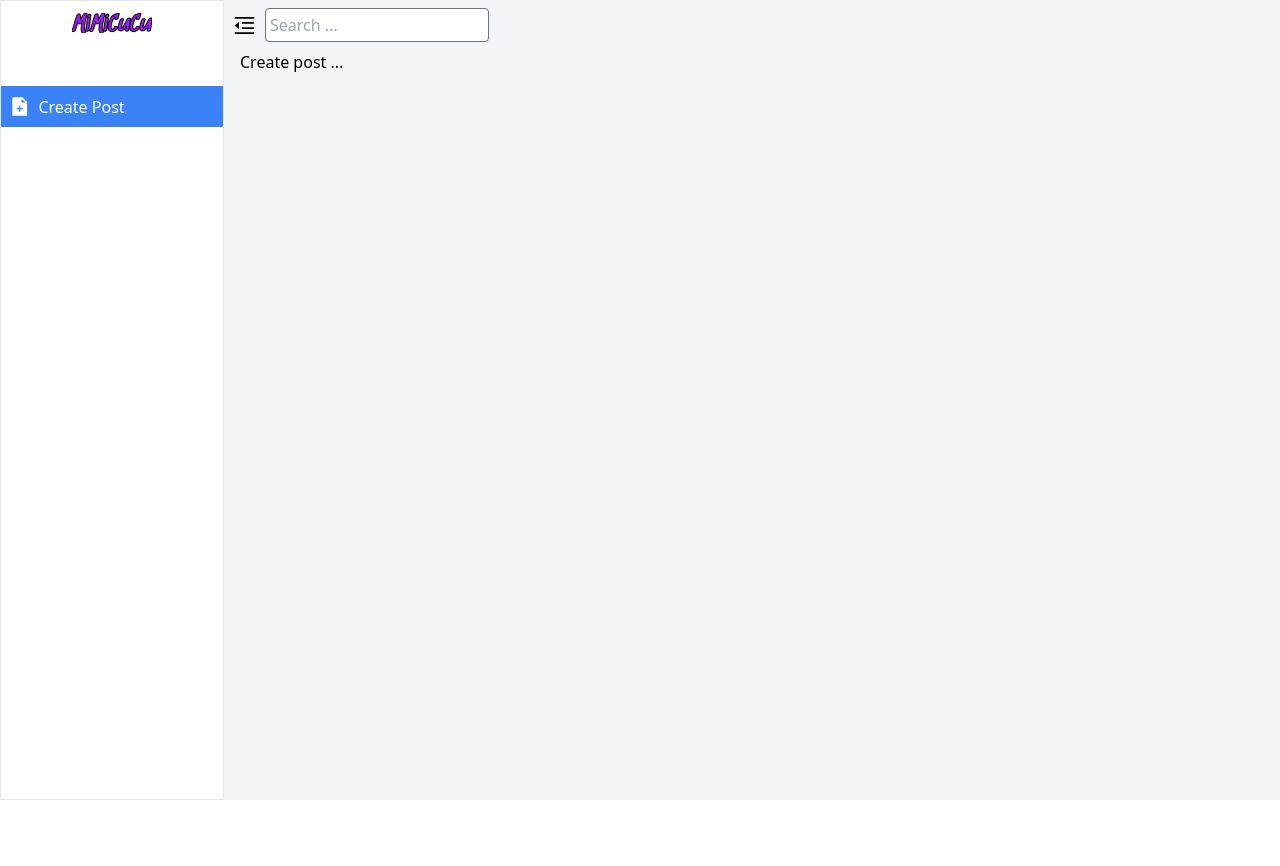
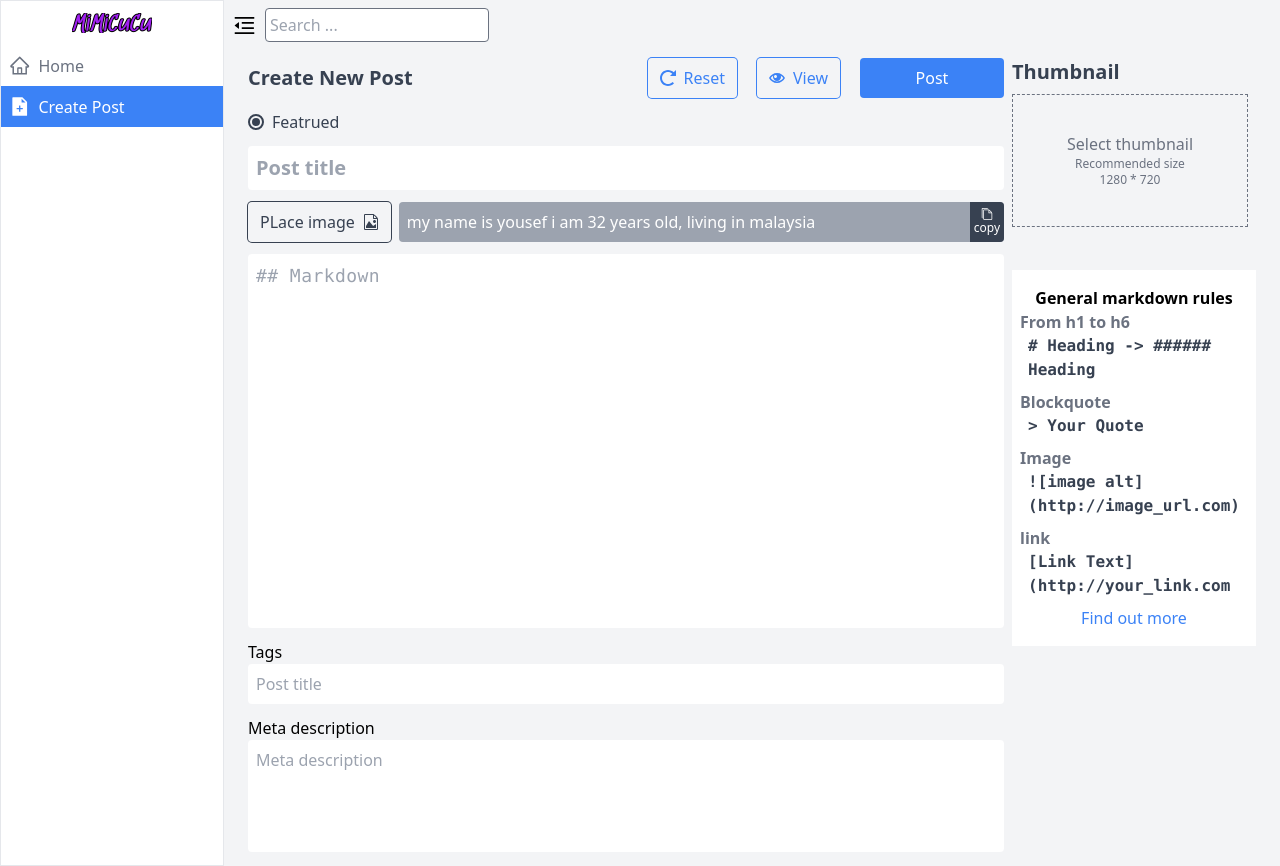
Before and after one commit to joealsaaidah/ReactNative-blog-app, a React (Create React App) app in the folder admin/: page /create-post in a window 1280 px wide. Before the commit the page ends 800 px from the top, so only its background shows below. Built offline with nearby package versions, Linux system fonts and the light colour scheme; no server answers.

Commit message:
design create post form

```diff
--- a/admin/src/components/CreatePost.jsx
+++ b/admin/src/components/CreatePost.jsx
@@ -1,10 +1,164 @@
 import React from "react";
+import {
+  ImEye,
+  ImFilePicture,
+  ImFilesEmpty,
+  ImSpinner11,
+} from "react-icons/im";
+
+const mdRules = [
+  {
+    title: "From h1 to h6",
+    rule: "# Heading -> ###### Heading",
+  },
+  {
+    title: "Blockquote",
+    rule: "> Your Quote",
+  },
+  {
+    title: "Image",
+    rule: "![image alt] (http://image_url.com)",
+  },
+  {
+    title: "link",
+    rule: "[Link Text](http://your_link.com",
+  },
+];
 
 const CreatePost = () => {
   return (
-    <div>
-      <h1>Create post ...</h1>
-    </div>
+    <form className='flex p-2'>
+      {/* Left Side */}
+      <div className='flex flex-col w-9/12 h-screen space-y-3'>
+        {/* Title and  Submit*/}
+        <div className='flex items-center justify-between'>
+          <h1 className='text-xl font-semibold text-gray-700'>
+            Create New Post
+          </h1>
+          <div className='flex items-center space-x-5'>
+            <button className='flex items-center h-10 px-3 space-x-2 text-blue-500 transition rounded hover:text-white hover:bg-blue-500 ring-1 ring-blue-500'>
+              <ImSpinner11 />
+              <span>Reset</span>
+            </button>
+            <button className='flex items-center h-10 px-3 space-x-2 text-blue-500 transition rounded hover:text-white hover:bg-blue-500 ring-1 ring-blue-500'>
+              <ImEye />
+              <span>View</span>
+            </button>
+            <button className='h-10 px-5 text-white transition bg-blue-500 rounded hover:text-blue-500 ring-blue-500 hover:bg-transparent hover:ring-1 w-36'>
+              Post
+            </button>
+          </div>
+        </div>
+        {/* Featured Checkbox */}
+        <div>
+          <input id='featured' type='checkbox' hidden />
+          <label
+            className='flex items-center space-x-2 text-gray-700 cursor-pointer group'
+            htmlFor='featured'
+          >
+            <div className='flex items-center justify-center w-4 h-4 border-2 border-gray-700 rounded-full group-hover:border-blue-500'>
+              <div className='w-2 h-2 bg-gray-700 rounded-full group-hover:bg-blue-500 ' />
+            </div>
+            <span className='group-hover:text-blue-500'>Featrued</span>
+          </label>
+        </div>
+        {/* Title input */}
+        <input
+          className='w-full p-2 text-xl font-semibold rounded outline-none focus:ring-1 '
+          placeholder='Post title'
+          type='text'
+        />
+        {/* image input  */}
+        <div className='flex space-x-2'>
+          <div>
+            <input id='image-input' type='file' hidden />
+            <label
+              htmlFor='image-input'
+              className='flex items-center h-10 px-3 space-x-2 text-gray-700 transition rounded cursor-pointer hover:text-white hover:bg-gray-700 ring-1 ring-gray-700'
+            >
+              <span>PLace image</span>
+              <ImFilePicture />
+            </label>
+          </div>
+
+          <div className='flex items-center justify-between flex-1 overflow-hidden bg-gray-400 rounded'>
+            <input
+              className='w-full px-2 text-white bg-transparent'
+              type='text'
+              value='my name is yousef i am 32 years old, living in malaysia'
+              disabled
+            />
+
+            <button className='flex flex-col items-center self-stretch justify-center p-1 text-xs text-white bg-gray-700'>
+              <ImFilesEmpty />
+              <span>copy</span>
+            </button>
+          </div>
+        </div>
+        <textarea
+          className='flex-1 w-full p-2 font-mono text-lg tracking-wide rounded outline-none resize-none focus:ring-1'
+          placeholder='## Markdown'
+        ></textarea>
+
+        {/* Tags input */}
+        <div>
+          <label htmlFor='tags'>Tags</label>
+          <input
+            id='tags'
+            className='w-full p-2 rounded outline-none focus:ring-1 '
+            placeholder='Post title'
+            type='text'
+          />
+        </div>
+        {/* meta description input */}
+        <div>
+          <label htmlFor='meta'>Meta description</label>
+          <textarea
+            id='meta'
+            className='w-full p-2 rounded outline-none resize-none h-28 focus:ring-1'
+            placeholder='Meta description'
+          ></textarea>
+        </div>
+      </div>
+      {/* Right Side */}
+      <div className='relative w-1/4 px-2 '>
+        <h1 className='mb-2 text-xl font-semibold text-gray-700'>Thumbnail</h1>
+        {/* Image Input */}
+        <div>
+          <input id='thumbnail' type='file' hidden />
+          <label className='cursor-pointer' htmlFor='thumbnail'>
+            <div className='flex flex-col items-center justify-center text-gray-500 border border-gray-500 border-dashed aspect-video'>
+              <span>Select thumbnail</span>
+              <span className='text-xs'>Recommended size</span>
+              <span className='text-xs'>1280 * 720</span>
+            </div>
+          </label>
+        </div>
+        {/* Markdown cheat sheet */}
+        <div className='absolute px-2 py-4 -translate-y-1/2 bg-white top-1/2'>
+          <h1 className='font-semibold text-center'>General markdown rules</h1>
+          <ul className='space-y-2'>
+            {mdRules.map(({ title, rule }) => (
+              <li key={title}>
+                <p className='font-semibold text-gray-500'>{title}</p>
+                <p className='pl-2 font-mono font-semibold text-gray-700'>
+                  {rule}
+                </p>
+              </li>
+            ))}
+            <li className='text-center text-blue-500'>
+              <a
+                href='https://www.markdownguide.org/basic-syntax/'
+                target='_blank'
+                rel='noreferrer'
+              >
+                Find out more
+              </a>
+            </li>
+          </ul>
+        </div>
+      </div>
+    </form>
   );
 };
 
--- a/admin/src/components/Navbar.jsx
+++ b/admin/src/components/Navbar.jsx
@@ -4,9 +4,9 @@ import { AiFillFileAdd, AiOutlineHome } from "react-icons/ai";
 
 const NavItem = ({ route, name, icon, closed }) => {
   const commonStyleClasses =
-    "flex items-center space-x-2 w-full p-2 block text-white whitespace-nowrap";
+    "flex items-center space-x-2 w-full p-2 block whitespace-nowrap";
   const activeClasses = `${commonStyleClasses} bg-blue-500 text-white`;
-  const inActiveClasses = `${commonStyleClasses} text-gray-400`;
+  const inActiveClasses = `${commonStyleClasses} text-gray-500`;
 
   return (
     <NavLink
```
